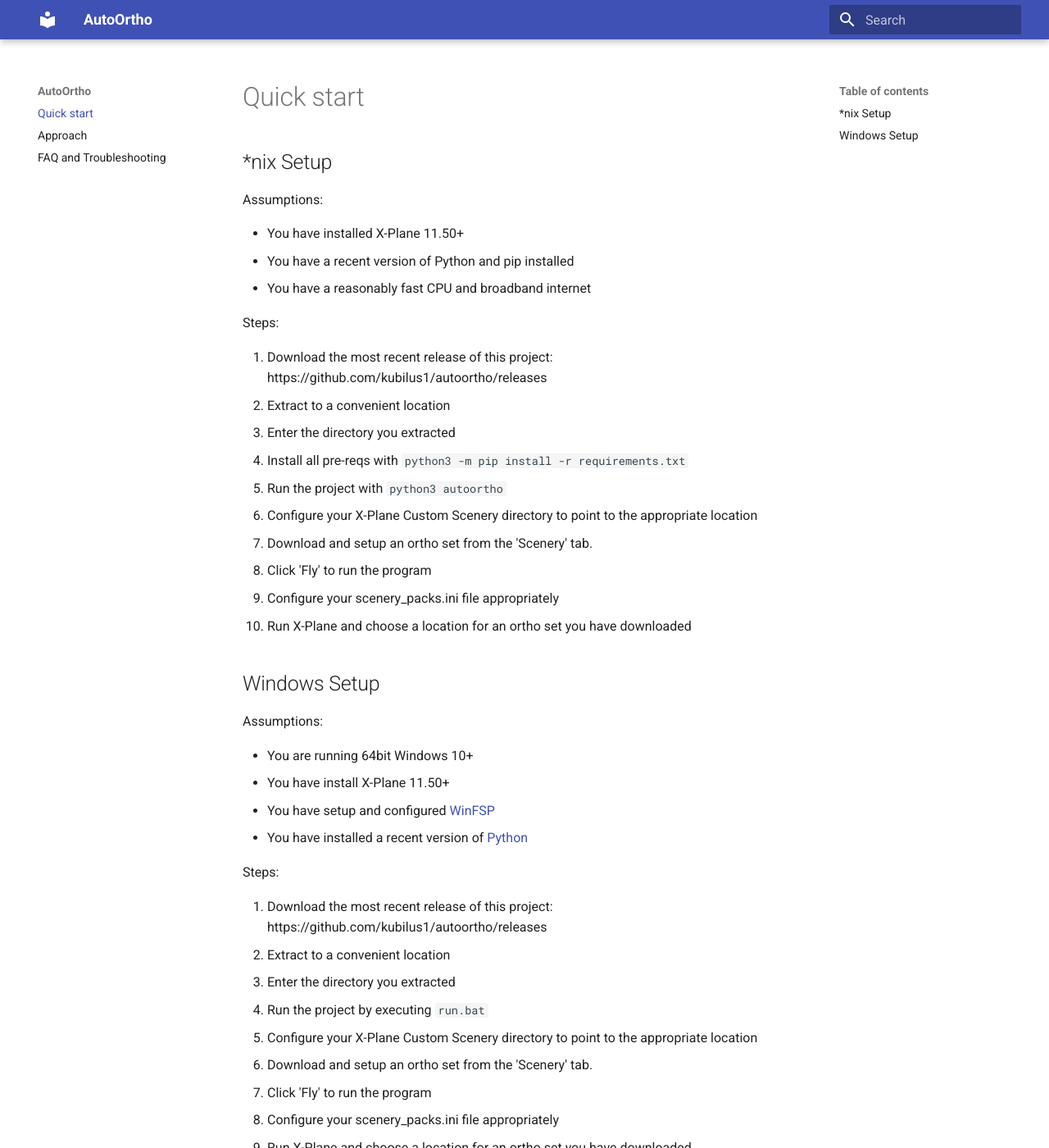
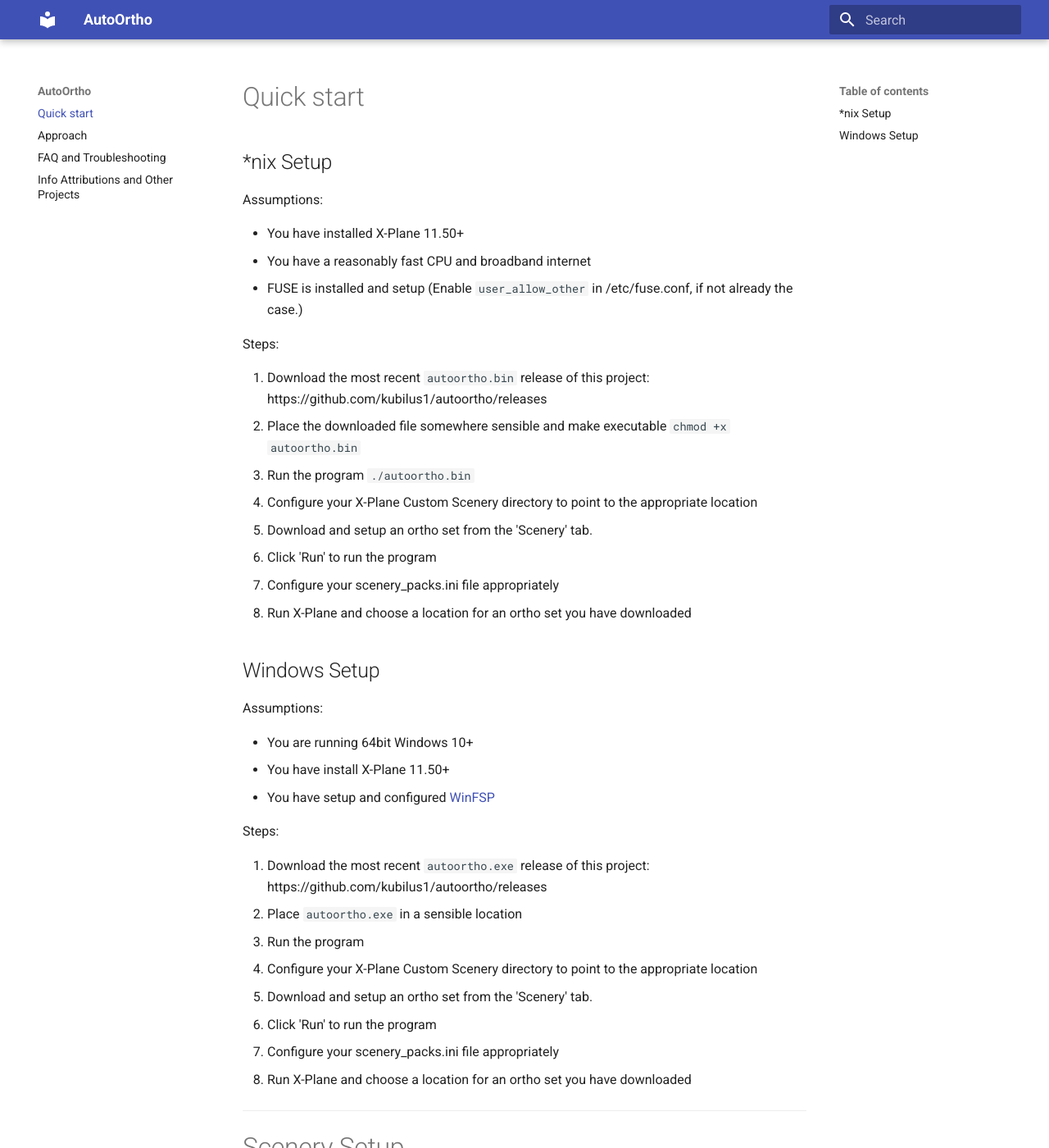
Before and after one commit to kubilus1/autoortho, an MkDocs documentation site: the page built from docs/index.md, in a window 1280 px wide and 1400 px high. Shown: the whole window at 82% size. Built offline with MkDocs 1.6.1 and Material for MkDocs 9.7.7, drawn with Linux system fonts in a browser that asks for light colours; some of the changed text lies outside the part shown.

Commit message:
Update docs

```diff
--- a/docs/index.md
+++ b/docs/index.md
@@ -4,19 +4,17 @@
 Assumptions:
 
 * You have installed X-Plane 11.50+
-* You have a recent version of Python and pip installed
 * You have a reasonably fast CPU and broadband internet
+* FUSE is installed and setup (Enable `user_allow_other` in /etc/fuse.conf, if not already the case.)
 
 Steps:
 
-1. Download the most recent release of this project: https://github.com/kubilus1/autoortho/releases
-2. Extract to a convenient location
-3. Enter the directory you extracted
-4. Install all pre-reqs with `python3 -m pip install -r requirements.txt`
-5. Run the project with `python3 autoortho`
+1. Download the most recent `autoortho.bin` release of this project: https://github.com/kubilus1/autoortho/releases
+3. Place the downloaded file somewhere sensible and make executable `chmod +x autoortho.bin`
+4. Run the program `./autoortho.bin`
 6. Configure your X-Plane Custom Scenery directory to point to the appropriate location
 7. Download and setup an ortho set from the 'Scenery' tab.
-8. Click 'Fly' to run the program
+8. Click 'Run' to run the program
 9. Configure your scenery_packs.ini file appropriately
 10. Run X-Plane and choose a location for an ortho set you have downloaded
 
@@ -27,17 +25,15 @@
 * You are running 64bit Windows 10+
 * You have install X-Plane 11.50+
 * You have setup and configured [WinFSP](https://github.com/winfsp/winfsp)
-* You have installed a recent version of [Python](https://www.python.org/downloads/)
 
 Steps:
 
-1. Download the most recent release of this project: https://github.com/kubilus1/autoortho/releases
-2. Extract to a convenient location
-3. Enter the directory you extracted
-4. Run the project by executing `run.bat`
+1. Download the most recent `autoortho.exe` release of this project: https://github.com/kubilus1/autoortho/releases
+2. Place `autoortho.exe` in a sensible location
+4. Run the program
 5. Configure your X-Plane Custom Scenery directory to point to the appropriate location
 6. Download and setup an ortho set from the 'Scenery' tab.
-7. Click 'Fly' to run the program
+7. Click 'Run' to run the program
 8. Configure your scenery_packs.ini file appropriately
 9. Run X-Plane and choose a location for an ortho set you have downloaded
 
```
Also changed, not shown: other parts of docs/index.md (+0 -4 lines), docs/faq.md (+3 -0 lines), docs/info.md (added, +4 -0 lines).
